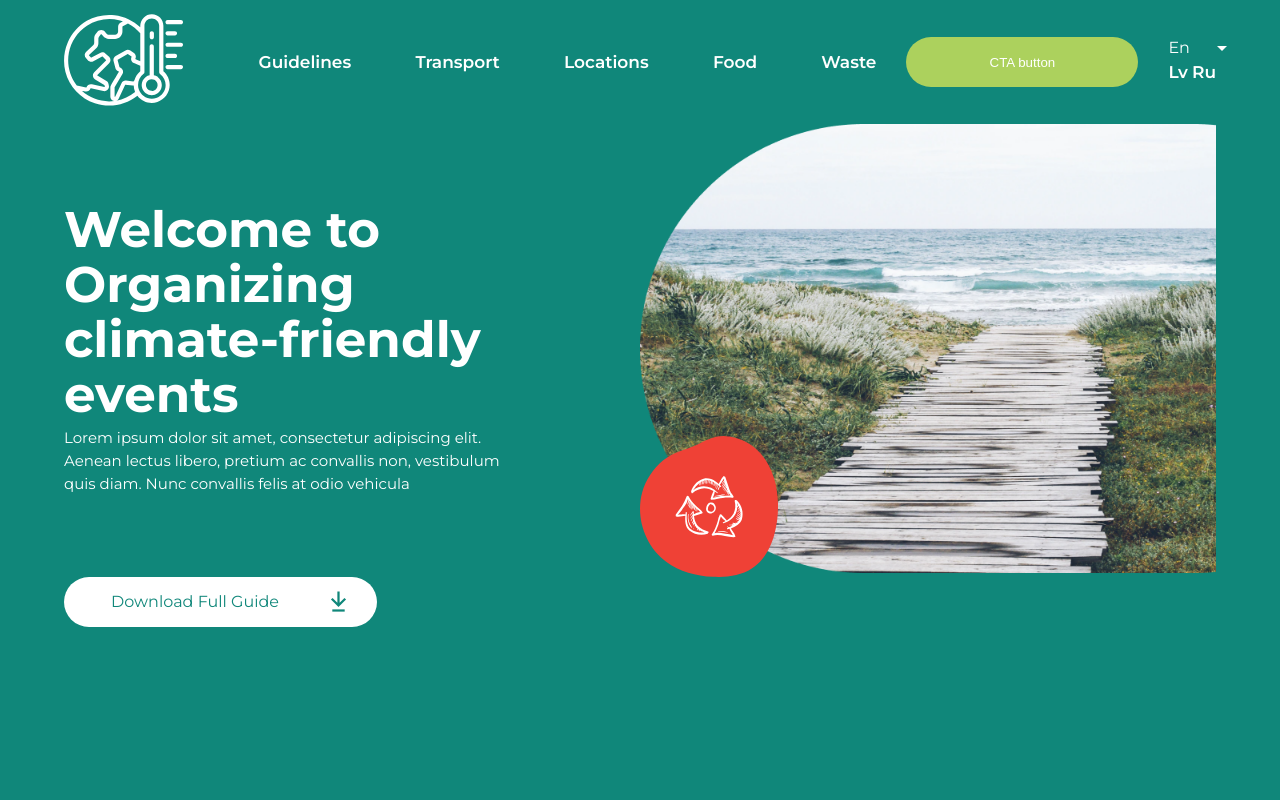
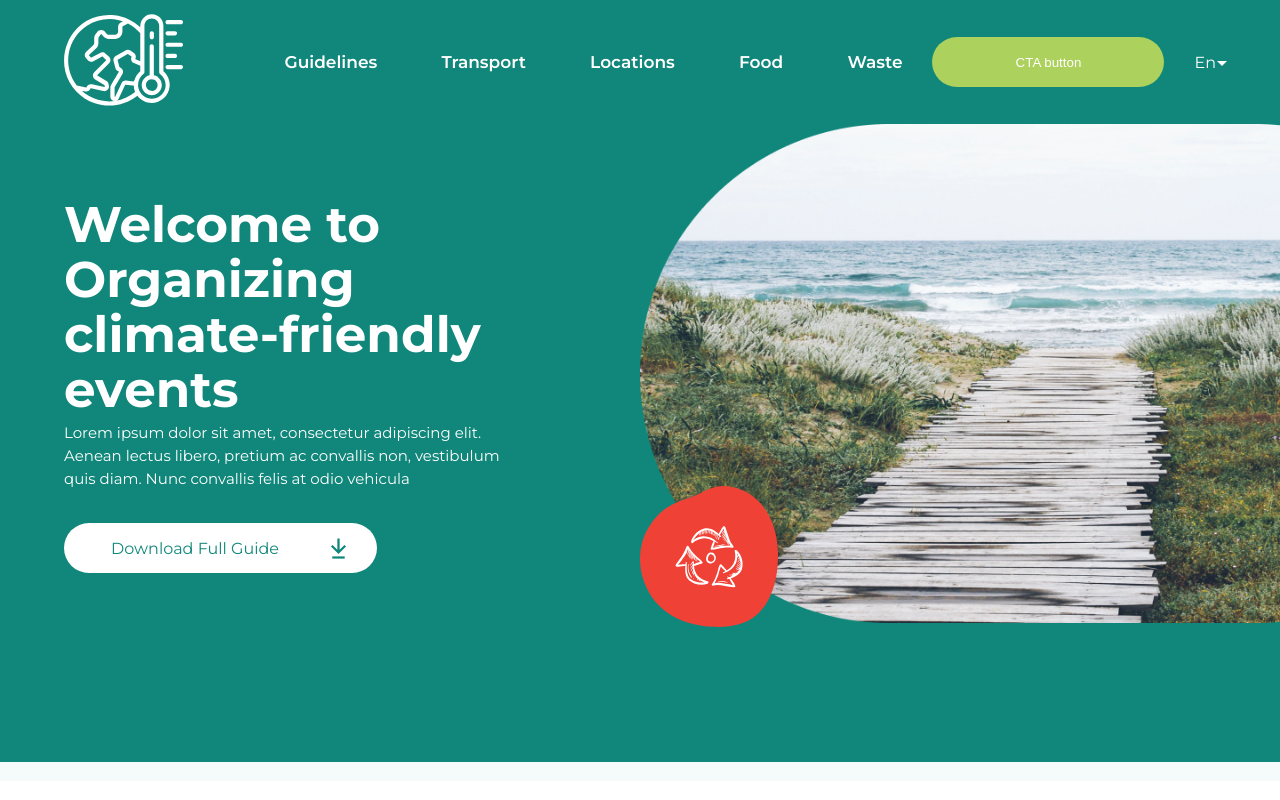
Before and after one commit to BRIGHT-full-service-digital-agency/climate-website, a website: page index.html in a window 1280 px wide. Drawn offline with Linux system fonts and the light colour scheme; files whose address does not match are found by name.

Commit message:
completed first section

```diff
--- a/index.html
+++ b/index.html
@@ -40,8 +40,9 @@
                                 <div class="triangle-button"></div>
                             </div>
                             <div class="language-menu">
-                                <a href="">Lv</a>
-                                <a href="">Ru</a>
+                                <!--Language choice-->
+                                <a href=""></a>
+                                <a href=""></a>
                             </div>
                         </div>
                     </div>
@@ -54,13 +55,37 @@
                     <div class="col-text">
                         <h1>Welcome to <br>Organizing climate-friendly<br> events</h1>
                         <p>Lorem ipsum dolor sit amet, consectetur adipiscing elit.<br> Aenean lectus libero, pretium ac convallis non, vestibulum <br>quis diam. Nunc convallis felis at odio vehicula</p>
+                        <a class="download-button">Download Full Guide<img src="/Practise/pictures/Group.svg"></a>
                     </div>
                     <div class="col-image">
                         <img class="background-img" src="/Practise/pictures/background-picture.png">
                         <img class="recycle-logo" src="/Practise/pictures/recycle_logo.svg">
                     </div>
-                    <div class="col-download-button">
-                        <a class="download-button">Download Full Guide<img src="/Practise/pictures/Group.svg"></a>
+
+                </div>
+            </div>
+        </section>
+        <section class="secondSection">
+            <div class="wrap">
+                <div class="row">
+                    <!--first text collumn-->
+                    <div class="first-text-col">
+                        <!--first text collumns header-->
+                        <h1></h1>
+                    </div>
+                    <!--second text collumn-->
+                    <div class="second-text-col">
+                        <!--paragraph-->
+                        <p></p>
+                    </div>
+                    <!--third text collumn-->
+                    <div class="third-text-col">
+                        <!--paragraph-->
+                        <p></p>
+                        <!--"Learn more"-->
+                        <a href=""></a>
+                        <!--logo here-->
+                        <img>
                     </div>
                 </div>
             </div>
--- a/src/sass/_header.scss
+++ b/src/sass/_header.scss
@@ -1,4 +1,5 @@
 .pageHeader{
+    z-index: 10;
     position: fixed;
     width: 100%;
     font-family: 'Montserrat';
@@ -15,6 +16,11 @@
         border-radius: 50px;
         height: 50px;
         width: 232px;
+        opacity: 1;
+        transition: 0.4s ease all;
+        &:hover{
+            opacity: 0.8;
+        }
     }
     a {
         font-family: 'Montserrat';
@@ -24,6 +30,11 @@
         line-height: 30px;
         color: #FFFFFF;
         text-decoration: none;
+        opacity: 1;
+        transition: 0.4s ease all;
+        &:hover{
+            opacity: 0.8;
+        }
     }
     .col-menu {
 
@@ -45,20 +56,21 @@
     .col-lang-switcher{
         padding-left: 30px;
         color: #FFFFFF;
+
     }
-    .triangle-button{
-        width: 0;
-        height: 0;
-        border-left: 5px solid transparent;
-        border-right: 5px solid transparent;
-        border-top: 5px solid #FFFFFF;
-    }
+
     .current-language{
         position: relative;
         .triangle-button{
+            width: 0;
+            height: 0;
+            border-left: 5px solid transparent;
+            border-right: 5px solid transparent;
+            border-top: 5px solid #FFFFFF;
             position: absolute;
             top: 8px;
             right: -11px;
+            transition: 0.1s ease all;
         }
     }
 }
--- a/src/sass/app.scss
+++ b/src/sass/app.scss
@@ -19,8 +19,9 @@
 }
 
 .firstSection{
+    overflow: hidden;
+    padding-bottom: 135px;
     width: 100%;
-    height: 825px;
     left: 0px;
     top: 0px;
     background: #10877A;
@@ -65,28 +66,38 @@
         top: 132px;
         border-radius: 368.5px;
     }
-}
-.firstSection{
     h1{
         font-weight: bold;
     }
     .col-image{
         width: 50%;
+
         position: relative;
+
+        @media screen and (max-width: 1200px) {
+            width: 100%;
+        }
         .recycle-logo{
             position: absolute;
             bottom: 0;
             left: 0;
         }
         .background-img{
-            width: 100%;
-
+            width: 50vw;
+            @media screen and (max-width: 1200px) {
+                width: 100%;
+            }
         }
     }
     .col-text{
         width: 50%;
         padding-right: 143px;
         align-self: center;
+        padding-top: 20px;
+        @media screen and (max-width: 1200px) {
+            width: 100%;
+            padding-bottom: 30px;
+        }
     }
     .download-button{
         width: 313px;
@@ -101,6 +112,7 @@
         white-space: nowrap;
         opacity: 1;
         transition: 0.4s ease all;
+        margin-top: 30px;
         img{
             padding-left: 51px;
         }
@@ -109,6 +121,11 @@
         }
 
     }
-
+}
+.secondSection{
+    width: 100%;
+    left: 0;
+    top: 0;
+    background: rgba(16, 135, 122, 0.04);
 
 }
```
Also changed, not shown: dist/app.css.
